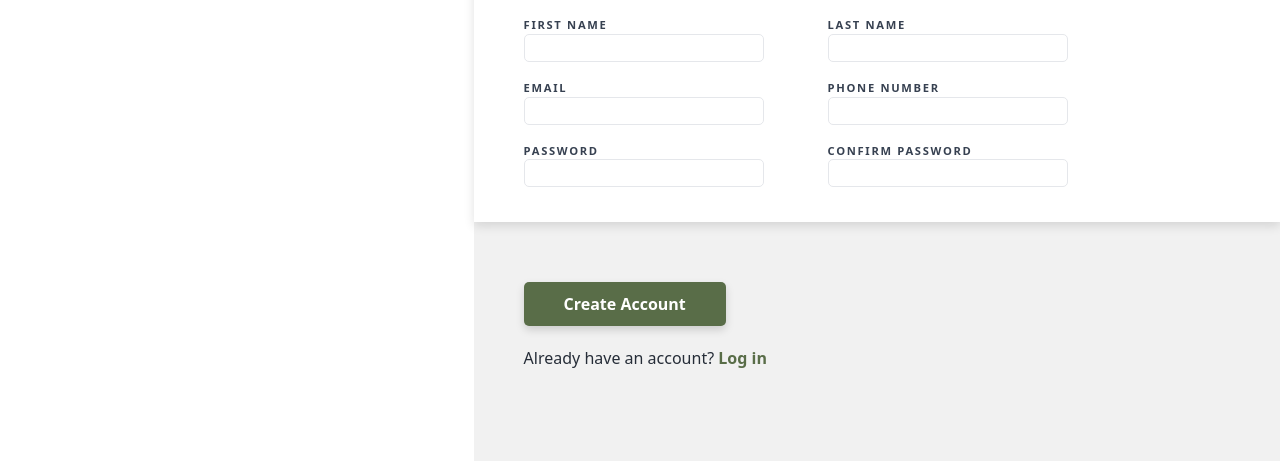
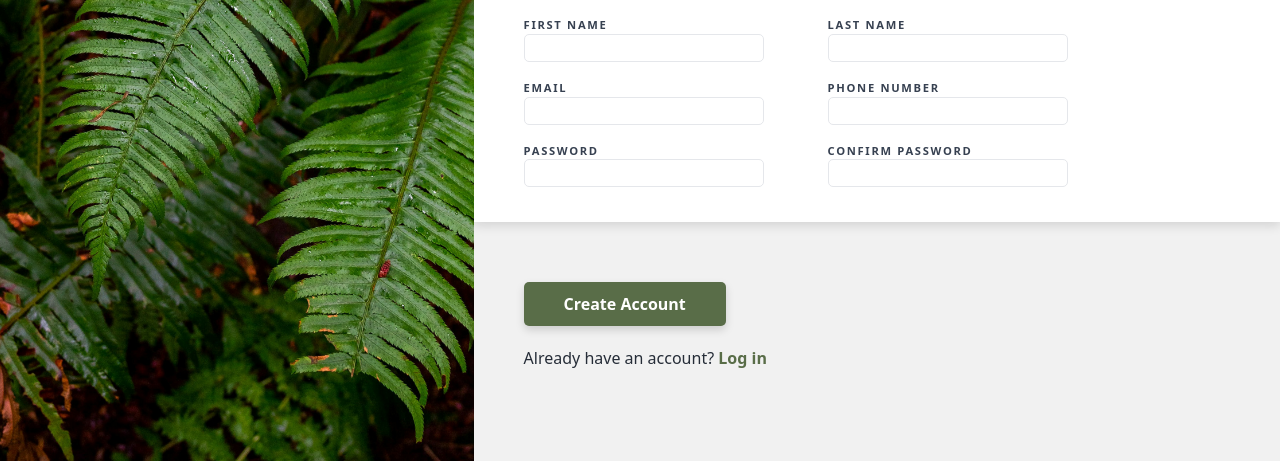
Before and after one commit to ungratefulsnail/sign-up-form, a plain HTML site: page index.html in a window 1280 px wide. Shown: the part 339-800 px from the top of the page. Drawn offline with Linux system fonts and the light colour scheme; the site is published under a folder, as on GitHub Pages, so addresses that start at the root find nothing.

Commit message:
refactor background image

```diff
--- a/styles.css
+++ b/styles.css
@@ -84,7 +84,7 @@ input:user-invalid {
 }
 
 .branding-panel {
-  background-image: url(/images/halie-west-25xggax4bSA-unsplash.jpg);
+  background-image: url("images/halie-west-25xggax4bSA-unsplash.jpg");
   background-size: cover;
   background-position: center;
   min-width: 37vw;
```
